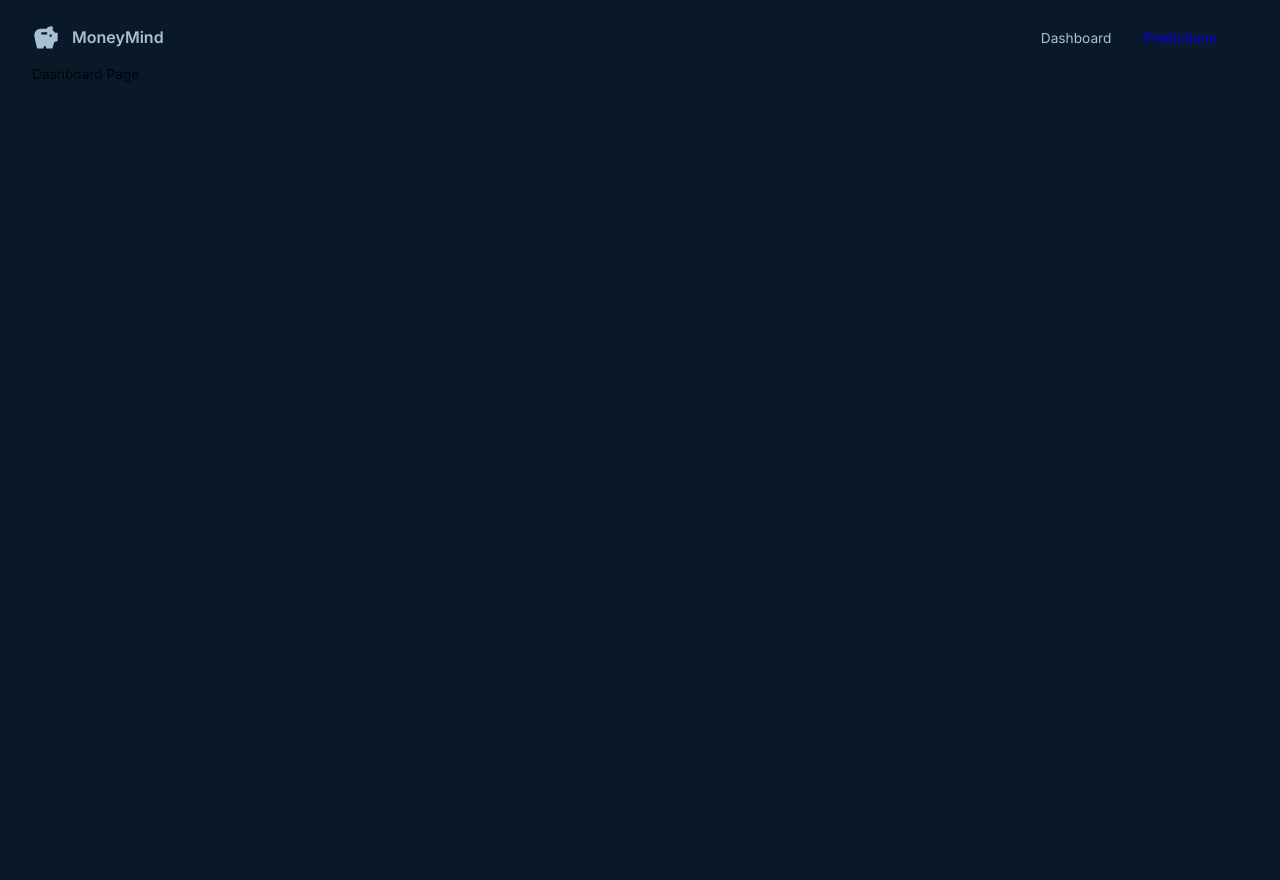
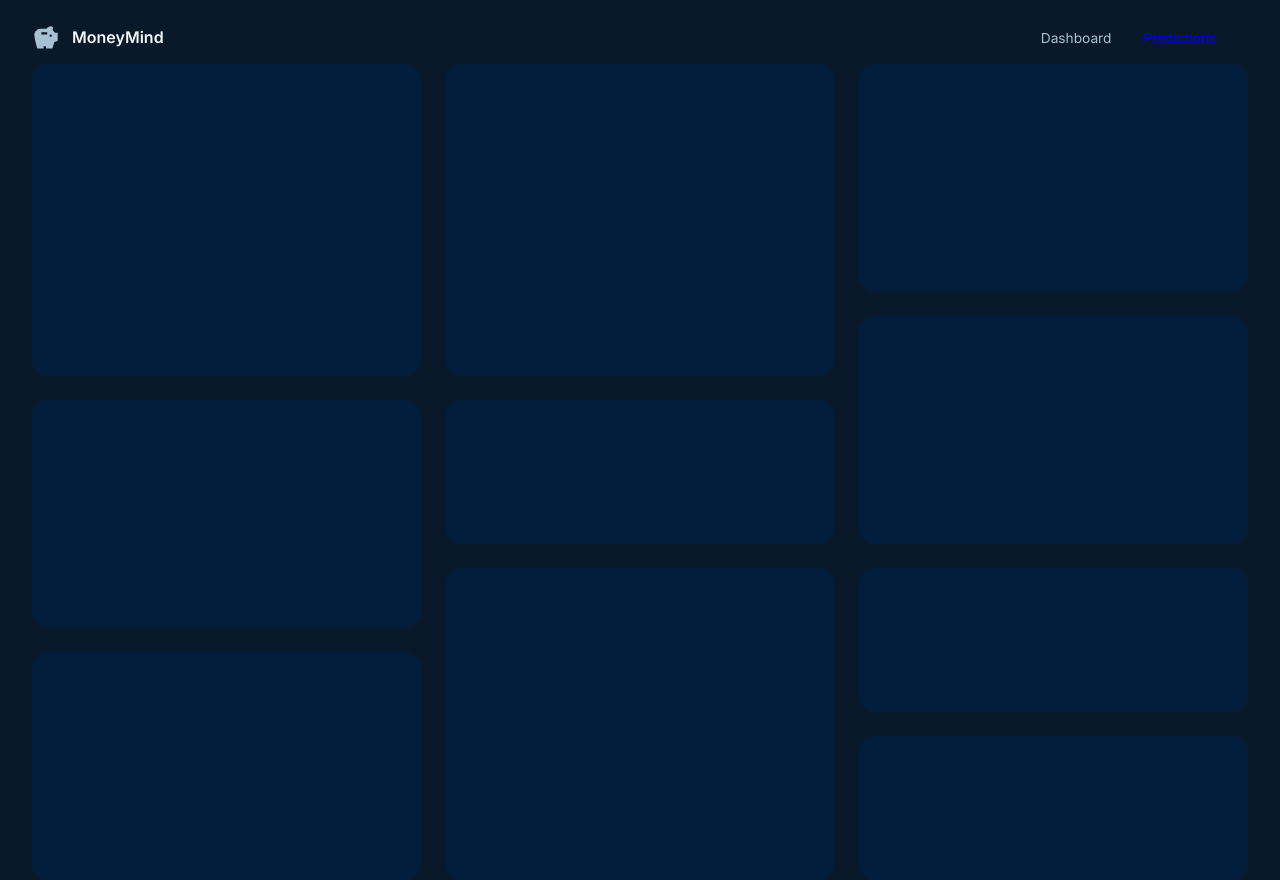
Before and after one commit to LoryGlory/mern-finance-dashboard-app, a React (Vite) app: page / in a window 1280 px wide. Before the commit the page ends 800 px from the top, so only its background shows below. Built offline with nearby package versions, Linux system fonts and the light colour scheme.

Commit message:
change navbar text color

```diff
--- a/src/App.tsx
+++ b/src/App.tsx
@@ -4,6 +4,7 @@ import {themeSettings} from '@/theme';
 import {Box, CssBaseline, ThemeProvider} from '@mui/material';
 import {BrowserRouter, Route, Routes} from 'react-router-dom';
 import Navbar from '@/scenes/navbar';
+import Dashboard from '@/scenes/dashboard';
 
 function App() {
   // load theme once on initial load
@@ -20,7 +21,7 @@ function App() {
           <Box width='100%' height='100%' padding='1rem 2rem 4rem 2rem'>
             <Navbar />
             <Routes>
-              <Route path='/' element={<div> Dashboard Page</div>} />
+              <Route path='/' element={<Dashboard />} />
               <Route path='/predictions' element={<div> Predictions Page</div>} />
             </Routes>
           </Box>
--- a/src/scenes/navbar/index.tsx
+++ b/src/scenes/navbar/index.tsx
@@ -18,7 +18,7 @@ const Navbar = (props: Props) => {
       {/* left side */}
       <FlexBetween gap='0.75rem'>
         <SavingsIcon sx={{fontSize: '28px'}} />
-        <Typography variant='h4' fontSize='16px'>
+        <Typography variant='h4' fontSize='16px' color={palette.grey[100]}>
           MoneyMind
         </Typography>
       </FlexBetween>
```
